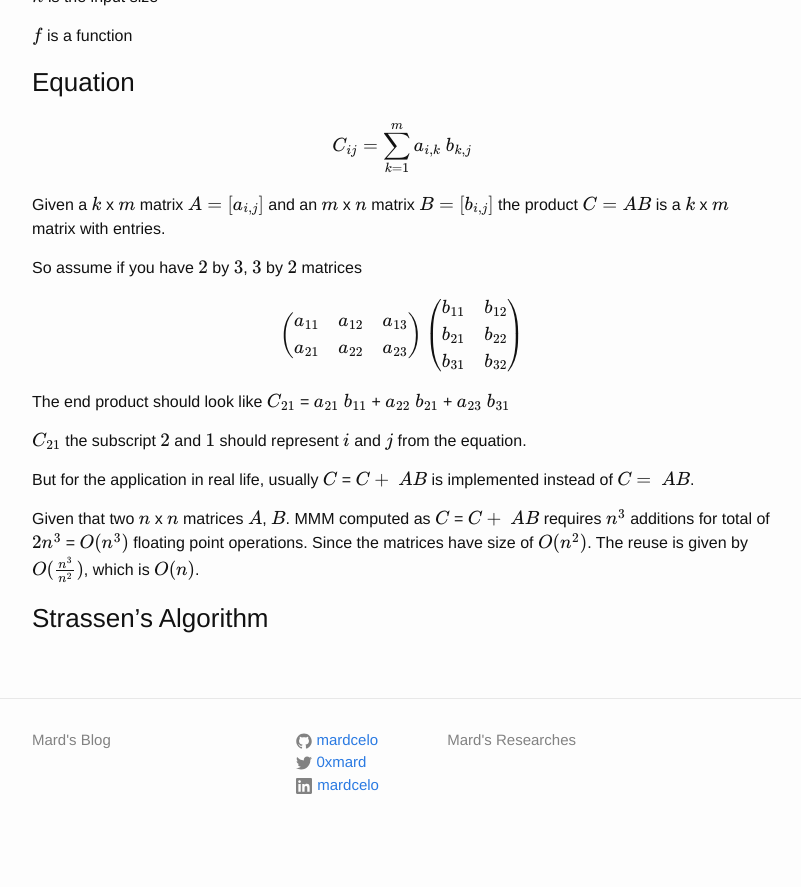
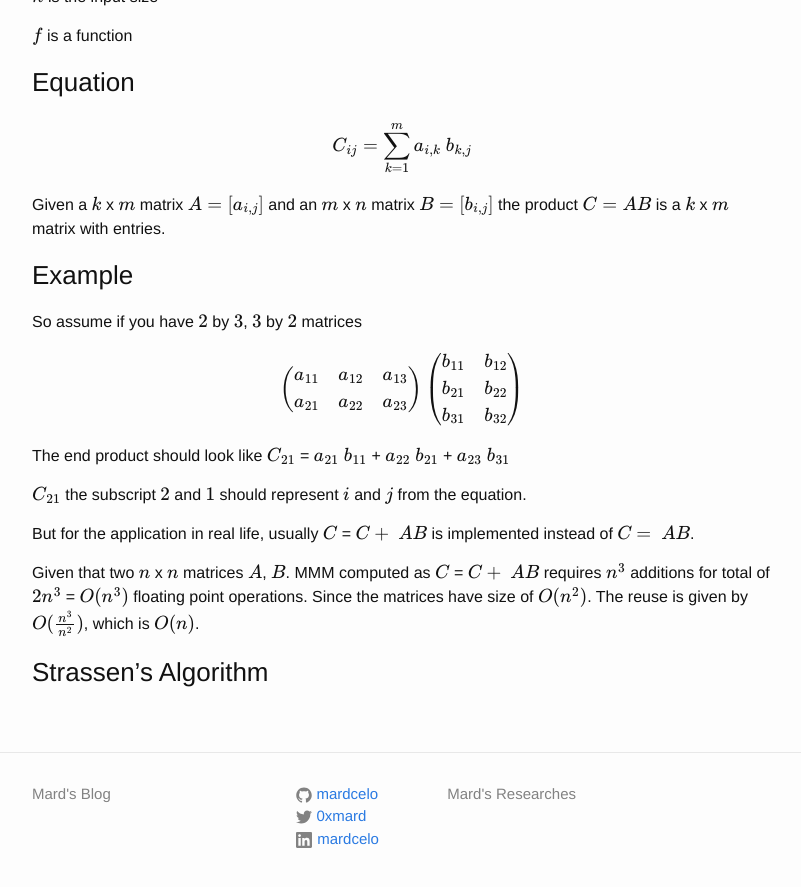
Before and after one commit to Mardcelo/mardcelo.github.io, a Jekyll site: the page built from _posts/2024-03-30-MMM-Implementation.markdown, in a window 1280 px wide and 900 px high, scrolled down 710 px. Shown: the top 887 px of the window, without its empty margins (238-1039 px from the left). Built offline with Jekyll 4.4.1, drawn with Linux system fonts in a browser that asks for light colours; formulas are drawn with MathJax 3; before the commit the page ends 1566 px from its top, so only the background shows below that.

Commit message:
Update 2024-03-30-MMM-Implementation.markdown

```diff
--- a/_posts/2024-03-30-MMM-Implementation.markdown
+++ b/_posts/2024-03-30-MMM-Implementation.markdown
@@ -33,6 +33,8 @@ $$C_{ij} = \sum\limits_{k = 1}^m {a_{i,k}\ b_{k,j}}$$
 
 Given a $k$ x $m$ matrix $A = [a_{i,j}]$ and an $m$ x $n$ matrix $B = [b_{i,j}]$ the product $C = AB$ is a $k$ x $m$ matrix with entries.
 
+### Example
+
 So assume if you have $2$ by $3$, $3$ by $2$ matrices
 
 
```
